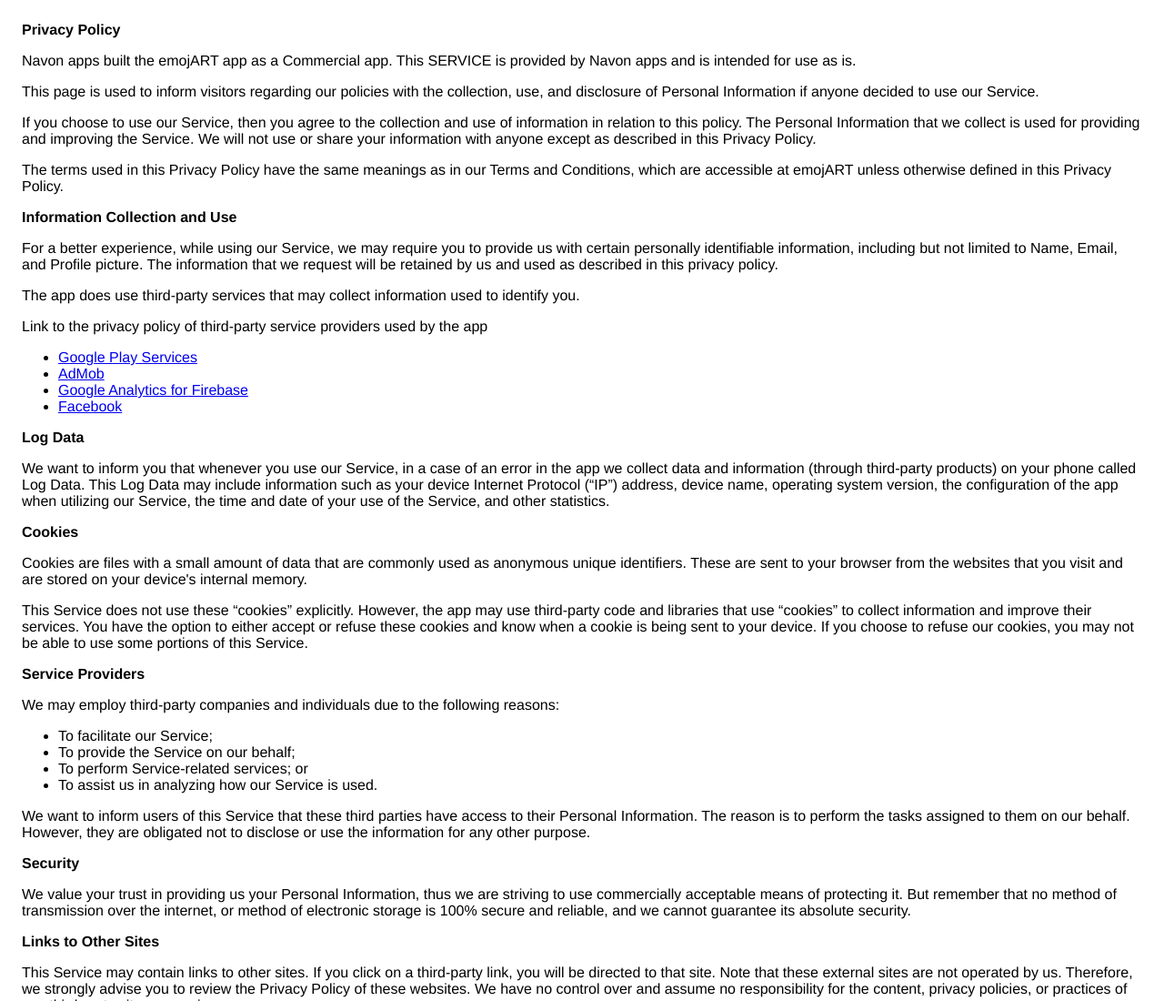
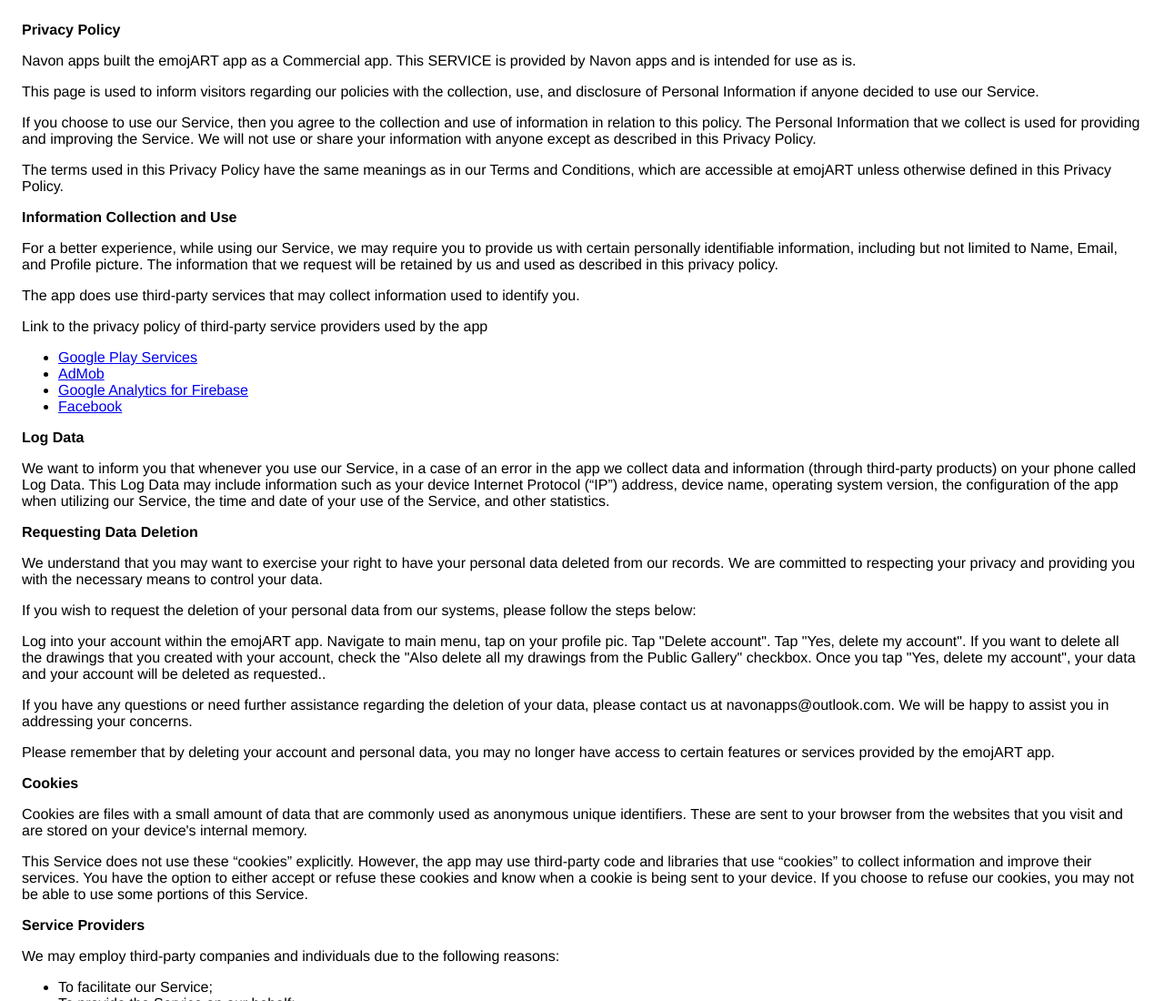
Before and after one commit to navonapps/emojart, a plain HTML site: page privacy.htm in a window 1280 px wide. Shown: the top 1100 px of the page at 91% size. Drawn offline with Linux system fonts and the light colour scheme.

Commit message:
add delete instruction to privacy.htm

```diff
--- a/privacy.htm
+++ b/privacy.htm
@@ -64,29 +64,6 @@
 			<!---->
 			<li><a href="https://www.facebook.com/about/privacy/update/printable" target="_blank"
 					rel="noopener noreferrer">Facebook</a></li>
-			<!---->
-			<!---->
-			<!---->
-			<!---->
-			<!---->
-			<!---->
-			<!---->
-			<!---->
-			<!---->
-			<!---->
-			<!---->
-			<!---->
-			<!---->
-			<!---->
-			<!---->
-			<!---->
-			<!---->
-			<!---->
-			<!---->
-			<!---->
-			<!---->
-			<!---->
-			<!---->
 		</ul>
 	</div>
 	<p><strong>Log Data</strong></p>
@@ -101,6 +78,32 @@
 		the time and date of your use of the Service, and other
 		statistics.
 	</p>
+
+	<p><strong> Requesting Data Deletion
+		</strong></p>
+	<p>
+		We understand that you may want to exercise your right to have your personal data deleted from our records. We
+		are committed to respecting your privacy and providing you with the necessary means to control your data.
+	</p>
+	<p>
+		If you wish to request the deletion of your personal data from our systems, please follow the steps below:
+	</p>
+	<p>
+		Log into your account within the emojART app.
+		Navigate to main menu, tap on your profile pic.
+		Tap "Delete account".
+		Tap "Yes, delete my account". If you want to delete all the drawings that you created with your account, check
+		the "Also delete all my drawings from the Public Gallery" checkbox.
+		Once you tap "Yes, delete my account", your data and your account will be deleted as requested..
+	</p>
+	<p>
+		If you have any questions or need further assistance regarding the deletion of your data, please contact us at
+		navonapps@outlook.com. We will be happy to assist you in addressing your
+		concerns.
+	</p>
+	<p>
+		Please remember that by deleting your account and personal data, you may no longer have access to certain
+		features or services provided by the emojART app. </p>
 	<p><strong>Cookies</strong></p>
 	<p>
 		Cookies are files with a small amount of data that are
```
Also changed, not shown: 1 other file.
